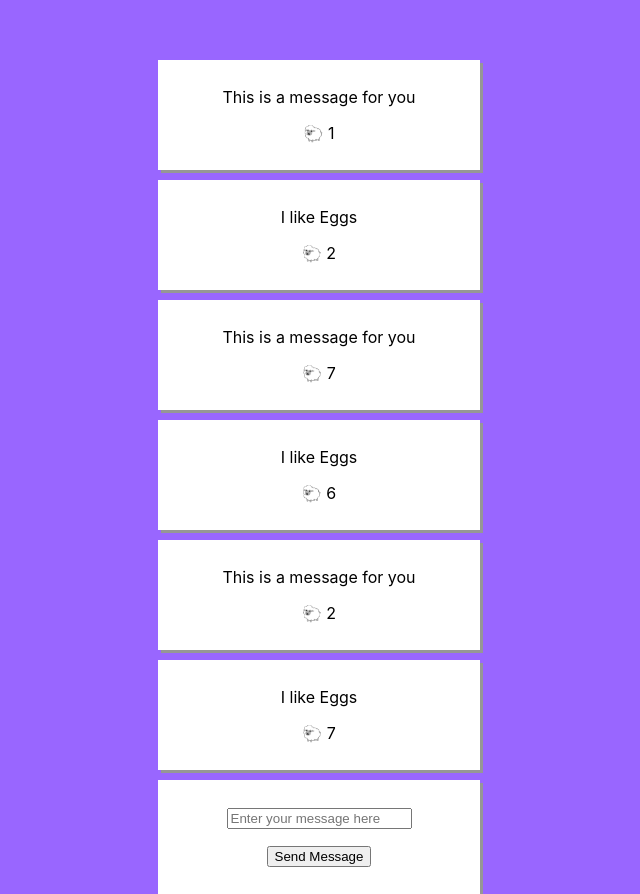
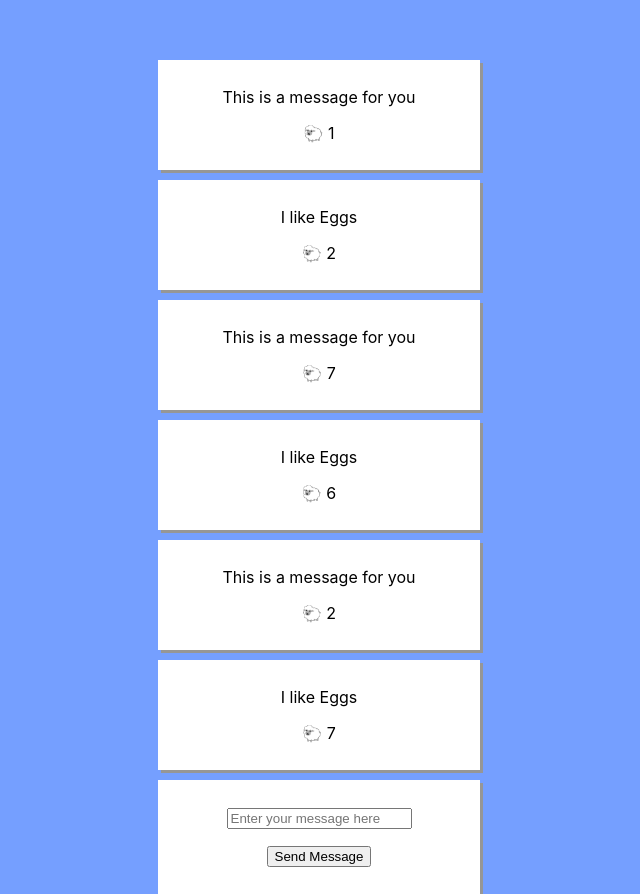
Before and after one commit to vjvitale/ReactWithReact, a React (Create React App) app in the folder my-app/: page / in a window 1280 px wide. Shown: the whole page, without its empty margins (321-961 px from the left). Built offline with nearby package versions, Linux system fonts and the light colour scheme.

Commit message:
Added scatter plot code and also line graph code

```diff
--- a/my-app/src/App.css
+++ b/my-app/src/App.css
@@ -4,7 +4,7 @@
 }
 
 html{
-  background-color: #9966ff;
+  background-color: #759FFF;
 }
 
 .App-logo {
```
